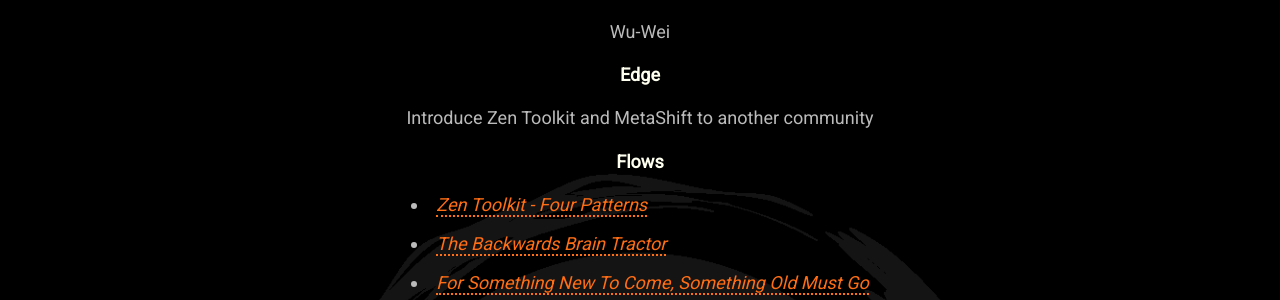
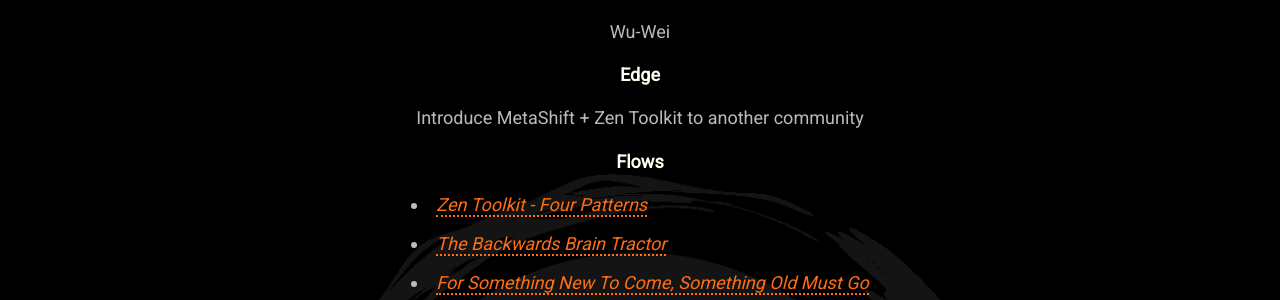
Before and after one commit to mindset-dojo/mindset-dojo.github.io, a Jekyll site: the page built from program.md, in a window 1280 px wide and 900 px high, scrolled down 5603 px. Shown: the part 153-453 px from the top of the window. Built offline with Jekyll 4.4.1, drawn with Linux system fonts in a browser that asks for light colours; some web fonts are replaced.

Commit message:
refactor(program): change language to reflect that zen toolkit helps embody metashift, not just being with metashift.

```diff
--- a/_data/program.yaml
+++ b/_data/program.yaml
@@ -159,7 +159,7 @@ levels:
     label: Shodan
     level: 1
     intention: Wu-Wei
-    edge: Introduce Zen Toolkit and MetaShift to another community
+    edge: Introduce MetaShift + Zen Toolkit to another community
     flows:
       - label: Zen Toolkit - Four Patterns
         url: https://vimeo.com/944675826/c57a7ce142
```
